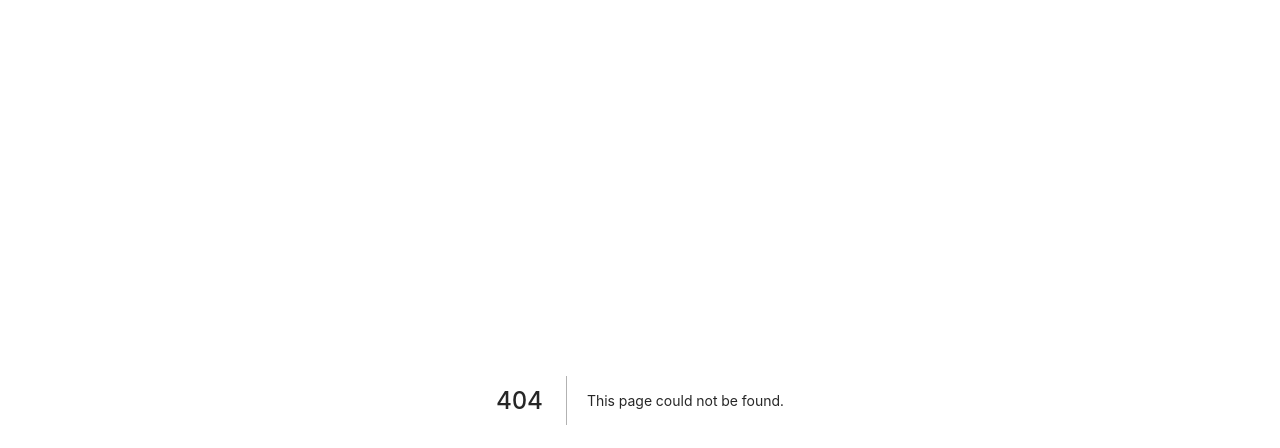
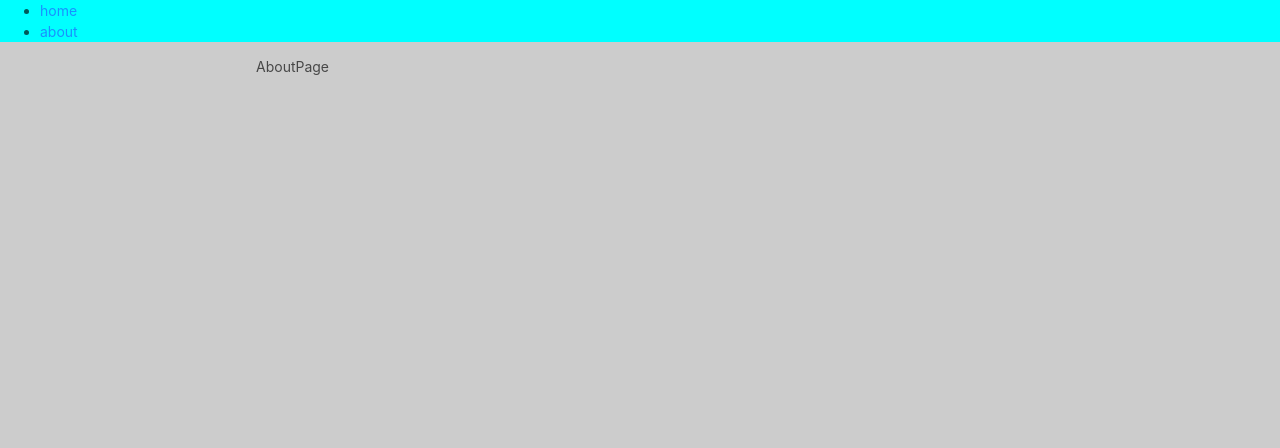
Before and after one commit to holynova/next_pure_playground, a Next.js app: page /about in a window 1280 px wide. Before the commit this address had no page. Shown: the top 448 px of the page. Built offline with nearby package versions, Linux system fonts and the light colour scheme.

Commit message:
完成topNav

```diff
--- /dev/null
+++ b/pages/_error.js
@@ -0,0 +1,3 @@
+export default function () {
+  return '404 not found'
+}
--- /dev/null
+++ b/pages/about.js
@@ -0,0 +1,26 @@
+import React, { Component } from 'react';
+import propTypes from 'prop-types';
+import TopNav from '../src/components/common/TopNav';
+import MainLayout from '../src/components/common/MainLayout';
+// import { } from 'antd';
+// import './AboutPage.scss';
+
+class AboutPage extends Component {
+  constructor(props) {
+    super(props);
+    this.state = {}
+  }
+  // componentDidMount() { }
+  // componentWillReceiveProps(nextProps) { }
+  render() {
+    return (
+      <MainLayout>
+        AboutPage
+      </MainLayout>
+
+    );
+  }
+}
+AboutPage.propTypes = {};
+AboutPage.defaultProps = {};
+export default AboutPage;
--- a/pages/index.js
+++ b/pages/index.js
@@ -3,6 +3,8 @@ import propTypes from 'prop-types';
 // import { } from 'antd';
 // import './Main.scss';
 import Demo from './../src/components/demo/Demo.jsx'
+import TopNav from './../src/components/common/TopNav.jsx'
+import MainLayout from '../src/components/common/MainLayout.jsx';
 class Main extends Component {
   constructor(props) {
     super(props);
@@ -12,7 +14,9 @@ class Main extends Component {
   // componentWillReceiveProps(nextProps) { }
   render() {
     return (
-      <Demo></Demo>
+      <MainLayout>
+        <Demo></Demo>
+      </MainLayout>
       // <div>Main</div>
     );
   }
--- /dev/null
+++ b/src/components/common/MainLayout.jsx
@@ -0,0 +1,30 @@
+import React, { Component } from 'react';
+import propTypes from 'prop-types';
+import Head from 'next/head'
+import TopNav from './TopNav';
+// import { } from 'antd';
+import './MainLayout.scss';
+
+// import './../../style/common.scss'
+
+class MainLayout extends Component {
+  constructor(props) {
+    super(props);
+    this.state = {};
+  }
+  componentDidMount() { }
+  componentWillReceiveProps(nextProps) { }
+  render() {
+    return (
+      <div className='MainLayout' >
+        <TopNav></TopNav>
+        <div className="content">
+          {this.props.children}
+        </div>
+      </div>
+    );
+  }
+}
+MainLayout.propTypes = {};
+MainLayout.defaultProps = {};
+export default MainLayout;
--- /dev/null
+++ b/src/components/common/MainLayout.scss
@@ -0,0 +1,14 @@
+@import './../../style/common.scss';
+
+.MainLayout {
+  margin: 0;
+  padding: 0;
+  background-color: #ccc;
+  min-height: 100vh;
+
+  .content {
+    width: 60%;
+    margin: 0 auto;
+
+  }
+}
--- /dev/null
+++ b/src/components/common/TopNav.jsx
@@ -0,0 +1,32 @@
+import React, { Component } from 'react';
+import propTypes from 'prop-types';
+// import { } from 'antd';
+import './TopNav.scss';
+import Link from 'next/link'
+
+class TopNav extends Component {
+  constructor(props) {
+    super(props);
+    this.state = {};
+  }
+  componentDidMount() { }
+  componentWillReceiveProps(nextProps) { }
+  render() {
+    return (
+      <div className='TopNav'>
+        {/* TopNav */}
+        <ul>
+          <li>
+            <Link href='./' >home</Link>
+          </li>
+          <li>
+            <Link href='./about'>about</Link>
+          </li>
+        </ul>
+      </div>
+    );
+  }
+}
+TopNav.propTypes = {};
+TopNav.defaultProps = {};
+export default TopNav;
--- /dev/null
+++ b/src/components/common/TopNav.scss
@@ -0,0 +1,3 @@
+.TopNav {
+  background-color: cyan;
+}
--- a/src/style/normalize.scss
+++ b/src/style/normalize.scss
@@ -1,45 +1,36 @@
-/*! normalize.css v7.0.0 | MIT License | github.com/necolas/normalize.css */
+/*! normalize.css v8.0.0 | MIT License | github.com/necolas/normalize.css */
+
 /* Document
    ========================================================================== */
+
 /**
  * 1. Correct the line height in all browsers.
- * 2. Prevent adjustments of font size after orientation changes in
- *    IE on Windows Phone and in iOS.
+ * 2. Prevent adjustments of font size after orientation changes in iOS.
  */
+
 html {
   line-height: 1.15;
   /* 1 */
-  -ms-text-size-adjust: 100%;
-  /* 2 */
   -webkit-text-size-adjust: 100%;
   /* 2 */
 }
 
 /* Sections
    ========================================================================== */
+
 /**
- * Remove the margin in all browsers (opinionated).
+ * Remove the margin in all browsers.
  */
+
 body {
   margin: 0;
-}
-
-/**
- * Add the correct display in IE 9-.
- */
-article,
-aside,
-footer,
-header,
-nav,
-section {
-  display: block;
 }
 
 /**
  * Correct the font size and margin on `h1` elements within `section` and
  * `article` contexts in Chrome, Firefox, and Safari.
  */
+
 h1 {
   font-size: 2em;
   margin: 0.67em 0;
@@ -47,30 +38,13 @@ h1 {
 
 /* Grouping content
    ========================================================================== */
-/**
- * Add the correct display in IE 9-.
- * 1. Add the correct display in IE.
- */
-figcaption,
-figure,
-main {
-  /* 1 */
-  display: block;
-}
-
-/**
- * Add the correct margin in IE 8.
- */
-figure {
-  margin: 1em 40px;
-}
 
 /**
  * 1. Add the correct box sizing in Firefox.
  * 2. Show the overflow in Edge and IE.
  */
+
 hr {
-  -webkit-box-sizing: content-box;
   box-sizing: content-box;
   /* 1 */
   height: 0;
@@ -83,6 +57,7 @@ hr {
  * 1. Correct the inheritance and scaling of font size in all browsers.
  * 2. Correct the odd `em` font sizing in all browsers.
  */
+
 pre {
   font-family: monospace, monospace;
   /* 1 */
@@ -92,42 +67,33 @@ pre {
 
 /* Text-level semantics
    ========================================================================== */
+
 /**
- * 1. Remove the gray background on active links in IE 10.
- * 2. Remove gaps in links underline in iOS 8+ and Safari 8+.
+ * Remove the gray background on active links in IE 10.
  */
+
 a {
   background-color: transparent;
-  /* 1 */
-  -webkit-text-decoration-skip: objects;
-  /* 2 */
 }
 
 /**
- * 1. Remove the bottom border in Chrome 57- and Firefox 39-.
+ * 1. Remove the bottom border in Chrome 57-
  * 2. Add the correct text decoration in Chrome, Edge, IE, Opera, and Safari.
  */
+
 abbr[title] {
   border-bottom: none;
   /* 1 */
   text-decoration: underline;
   /* 2 */
-  -webkit-text-decoration: underline dotted;
   text-decoration: underline dotted;
   /* 2 */
 }
 
 /**
- * Prevent the duplicate application of `bolder` by the next rule in Safari 6.
- */
-b,
-strong {
-  font-weight: inherit;
-}
-
-/**
  * Add the correct font weight in Chrome, Edge, and Safari.
  */
+
 b,
 strong {
   font-weight: bolder;
@@ -137,6 +103,7 @@ strong {
  * 1. Correct the inheritance and scaling of font size in all browsers.
  * 2. Correct the odd `em` font sizing in all browsers.
  */
+
 code,
 kbd,
 samp {
@@ -147,23 +114,9 @@ samp {
 }
 
 /**
- * Add the correct font style in Android 4.3-.
- */
-dfn {
-  font-style: italic;
-}
-
-/**
- * Add the correct background and color in IE 9-.
- */
-mark {
-  background-color: #ff0;
-  color: #000;
-}
-
-/**
  * Add the correct font size in all browsers.
  */
+
 small {
   font-size: 80%;
 }
@@ -172,6 +125,7 @@ small {
  * Prevent `sub` and `sup` elements from affecting the line height in
  * all browsers.
  */
+
 sub,
 sup {
   font-size: 75%;
@@ -190,48 +144,29 @@ sup {
 
 /* Embedded content
    ========================================================================== */
-/**
- * Add the correct display in IE 9-.
- */
-audio,
-video {
-  display: inline-block;
-}
 
 /**
- * Add the correct display in iOS 4-7.
+ * Remove the border on images inside links in IE 10.
  */
-audio:not([controls]) {
-  display: none;
-  height: 0;
-}
 
-/**
- * Remove the border on images inside links in IE 10-.
- */
 img {
   border-style: none;
 }
 
-/**
- * Hide the overflow in IE.
- */
-svg:not(:root) {
-  overflow: hidden;
-}
-
 /* Forms
    ========================================================================== */
+
 /**
- * 1. Change the font styles in all browsers (opinionated).
+ * 1. Change the font styles in all browsers.
  * 2. Remove the margin in Firefox and Safari.
  */
+
 button,
 input,
 optgroup,
 select,
 textarea {
-  font-family: sans-serif;
+  font-family: inherit;
   /* 1 */
   font-size: 100%;
   /* 1 */
@@ -245,6 +180,7 @@ textarea {
  * Show the overflow in IE.
  * 1. Show the overflow in Edge.
  */
+
 button,
 input {
   /* 1 */
@@ -255,6 +191,7 @@ input {
  * Remove the inheritance of text transform in Edge, Firefox, and IE.
  * 1. Remove the inheritance of text transform in Firefox.
  */
+
 button,
 select {
   /* 1 */
@@ -262,21 +199,20 @@ select {
 }
 
 /**
- * 1. Prevent a WebKit bug where (2) destroys native `audio` and `video`
- *    controls in Android 4.
- * 2. Correct the inability to style clickable types in iOS and Safari.
+ * Correct the inability to style clickable types in iOS and Safari.
  */
+
 button,
-html [type="button"],
+[type="button"],
 [type="reset"],
 [type="submit"] {
   -webkit-appearance: button;
-  /* 2 */
 }
 
 /**
  * Remove the inner border and padding in Firefox.
  */
+
 button::-moz-focus-inner,
 [type="button"]::-moz-focus-inner,
 [type="reset"]::-moz-focus-inner,
@@ -288,6 +224,7 @@ button::-moz-focus-inner,
 /**
  * Restore the focus styles unset by the previous rule.
  */
+
 button:-moz-focusring,
 [type="button"]:-moz-focusring,
 [type="reset"]:-moz-focusring,
@@ -298,6 +235,7 @@ button:-moz-focusring,
 /**
  * Correct the padding in Firefox.
  */
+
 fieldset {
   padding: 0.35em 0.75em 0.625em;
 }
@@ -308,8 +246,8 @@ fieldset {
  * 3. Remove the padding so developers are not caught out when they zero out
  *    `fieldset` elements in all browsers.
  */
+
 legend {
-  -webkit-box-sizing: border-box;
   box-sizing: border-box;
   /* 1 */
   color: inherit;
@@ -325,30 +263,28 @@ legend {
 }
 
 /**
- * 1. Add the correct display in IE 9-.
- * 2. Add the correct vertical alignment in Chrome, Firefox, and Opera.
+ * Add the correct vertical alignment in Chrome, Firefox, and Opera.
  */
+
 progress {
-  display: inline-block;
-  /* 1 */
   vertical-align: baseline;
-  /* 2 */
 }
 
 /**
- * Remove the default vertical scrollbar in IE.
+ * Remove the default vertical scrollbar in IE 10+.
  */
+
 textarea {
   overflow: auto;
 }
 
 /**
- * 1. Add the correct box sizing in IE 10-.
- * 2. Remove the padding in IE 10-.
+ * 1. Add the correct box sizing in IE 10.
+ * 2. Remove the padding in IE 10.
  */
+
 [type="checkbox"],
 [type="radio"] {
-  -webkit-box-sizing: border-box;
   box-sizing: border-box;
   /* 1 */
   padding: 0;
@@ -358,6 +294,7 @@ textarea {
 /**
  * Correct the cursor style of increment and decrement buttons in Chrome.
  */
+
 [type="number"]::-webkit-inner-spin-button,
 [type="number"]::-webkit-outer-spin-button {
   height: auto;
@@ -367,6 +304,7 @@ textarea {
  * 1. Correct the odd appearance in Chrome and Safari.
  * 2. Correct the outline style in Safari.
  */
+
 [type="search"] {
   -webkit-appearance: textfield;
   /* 1 */
@@ -375,9 +313,9 @@ textarea {
 }
 
 /**
- * Remove the inner padding and cancel buttons in Chrome and Safari on macOS.
+ * Remove the inner padding in Chrome and Safari on macOS.
  */
-[type="search"]::-webkit-search-cancel-button,
+
 [type="search"]::-webkit-search-decoration {
   -webkit-appearance: none;
 }
@@ -386,6 +324,7 @@ textarea {
  * 1. Correct the inability to style clickable types in iOS and Safari.
  * 2. Change font properties to `inherit` in Safari.
  */
+
 ::-webkit-file-upload-button {
   -webkit-appearance: button;
   /* 1 */
@@ -395,45 +334,38 @@ textarea {
 
 /* Interactive
    ========================================================================== */
+
 /*
- * Add the correct display in IE 9-.
- * 1. Add the correct display in Edge, IE, and Firefox.
+ * Add the correct display in Edge, IE 10+, and Firefox.
  */
-details,
-menu {
+
+details {
   display: block;
 }
 
 /*
  * Add the correct display in all browsers.
  */
+
 summary {
   display: list-item;
 }
 
-/* Scripting
+/* Misc
    ========================================================================== */
-/**
- * Add the correct display in IE 9-.
- */
-canvas {
-  display: inline-block;
-}
 
 /**
- * Add the correct display in IE.
+ * Add the correct display in IE 10+.
  */
+
 template {
   display: none;
 }
 
-/* Hidden
-   ========================================================================== */
 /**
- * Add the correct display in IE 10-.
+ * Add the correct display in IE 10.
  */
+
 [hidden] {
   display: none;
 }
-
-/*# sourceMappingURL=normalize.css.map */
```
Also changed, not shown: src/components/demo/Demo.jsx (+10 -2 lines), src/components/demo/Demo.scss (+9 -0 lines), 1 other file (tests, documents, lock files or other folders).
